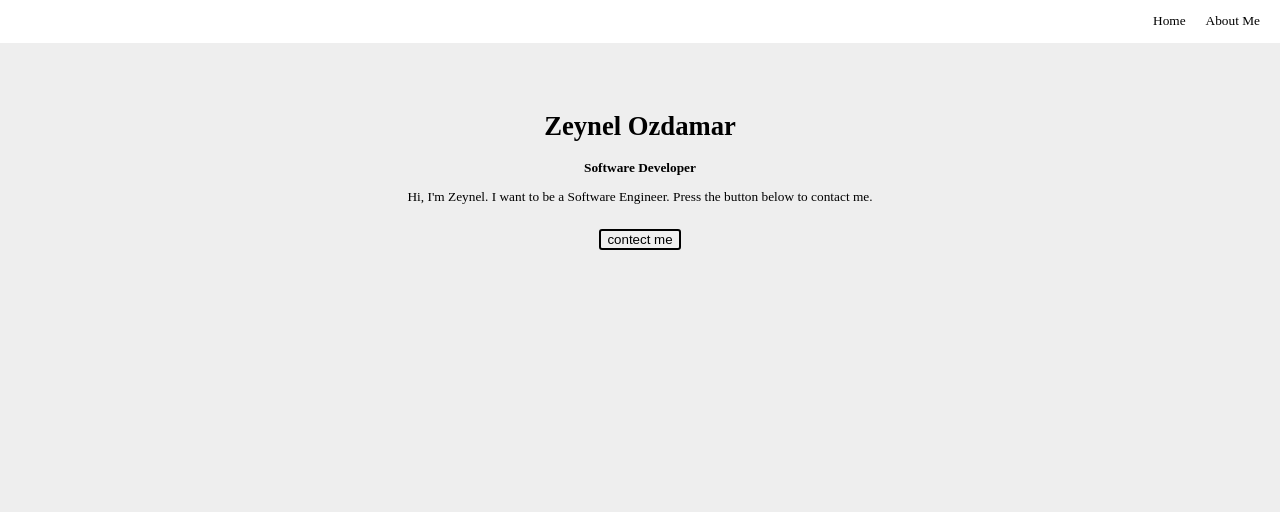
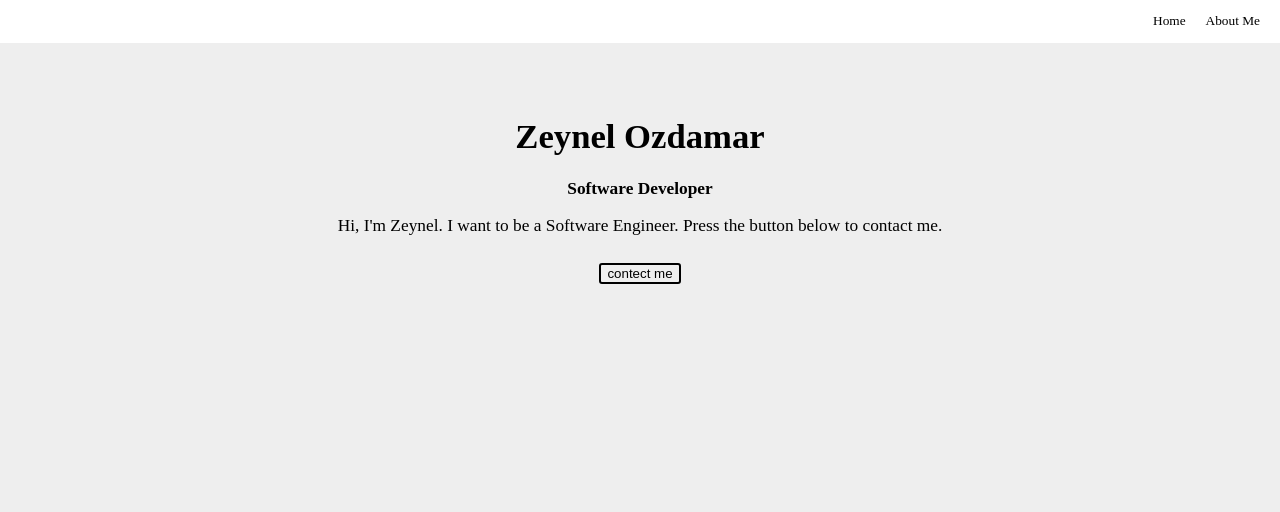
Before and after one commit to zeynelcoder/zeynelcoder.github.io, a PHP site: page / in a window 1280 px wide. Shown: the top 512 px of the page. Run offline with PHP 8.4, Linux system fonts and the light colour scheme.

Commit message:
Update style.css

```diff
--- a/style.css
+++ b/style.css
@@ -1,5 +1,5 @@
 body {
-    font-size: 10pt;
+    font-size: 13pt;
     margin: 0px;
     padding: 0px;
 }
@@ -15,6 +15,7 @@ body {
 	height: 30px;
 	text-align: right;
 	background: #ffff;
+	font-size: 10pt;
 }
 
 .header ul{
```
